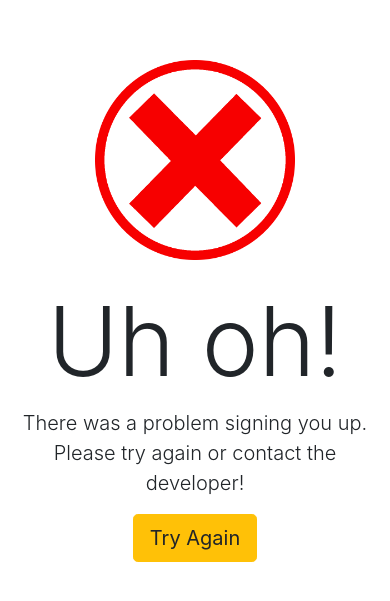
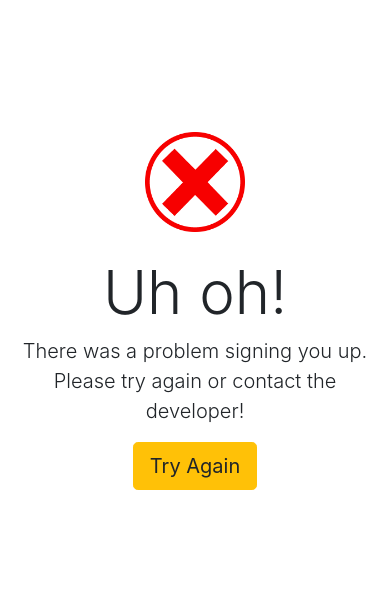
Before and after one commit to AnshikaAgrawal5501/Newsletter-Signup-App, a website: page failure.html in a window 390 px wide. Shown: the part 111-712 px from the top of the page. Drawn offline with nearby package versions, Linux system fonts and the light colour scheme.

Commit message:
made the success and failure page responsive

```diff
--- a/failure.html
+++ b/failure.html
@@ -20,6 +20,17 @@
     <script src="https://cdnjs.cloudflare.com/ajax/libs/popper.js/1.16.0/umd/popper.min.js"></script>
     <script src="https://maxcdn.bootstrapcdn.com/bootstrap/4.5.2/js/bootstrap.min.js"></script>
 
+    <style>
+        @media(max-width: 525px) {
+            h1 {
+                font-size: 60px !important;
+            }
+            img {
+                width: 100px;
+            }
+        }
+    </style>
+
 </head>
 
 <body class="text-center d-flex align-items-center justify-content-center" style="height: 100vh;">
```
Also changed, not shown: success.html (+11 -0 lines).
